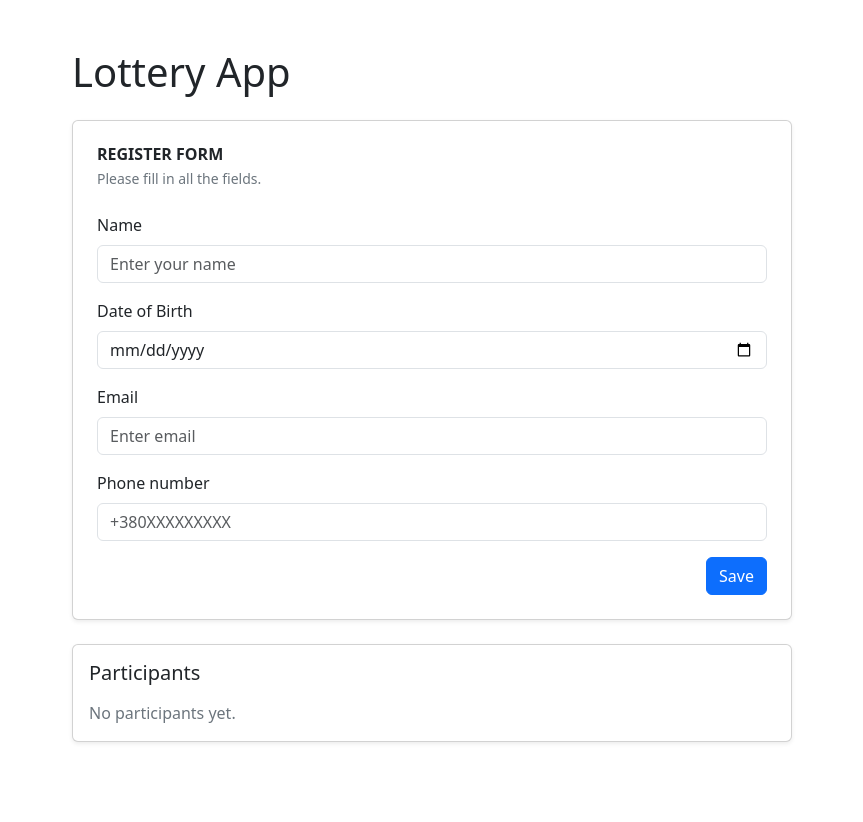
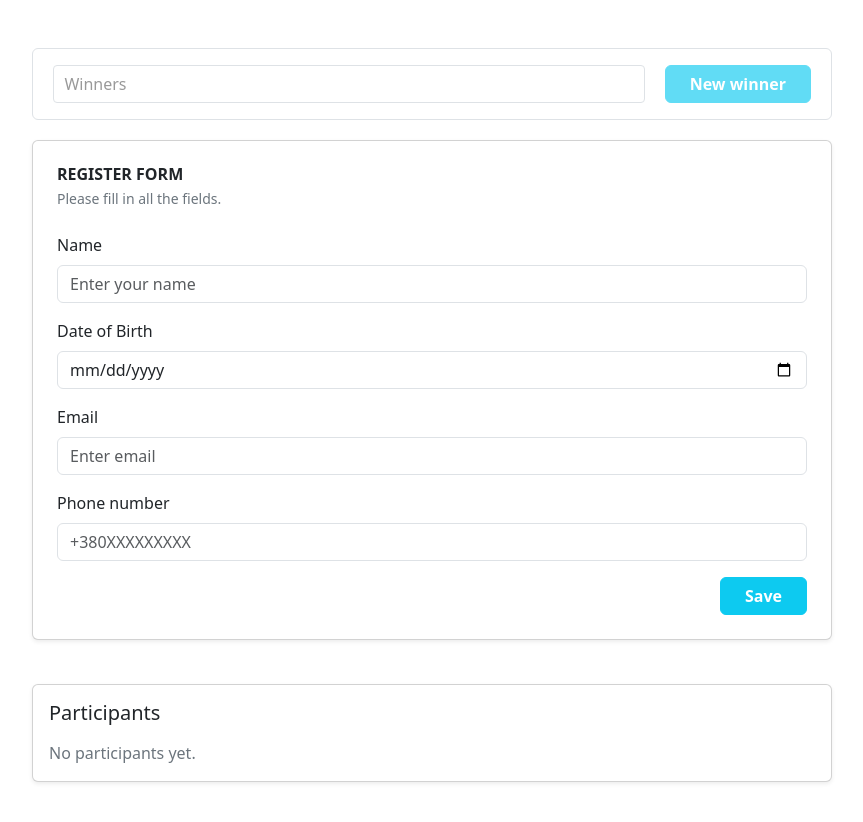
Before and after one commit to sebsnake2/vue-lottery-app, a Vue app: page / in a window 1280 px wide. Shown: the top 822 px of the page, without its empty margins (208-1071 px from the left). Before the commit the page ends 800 px from the top, so only its background shows below. Built offline with nearby package versions, Linux system fonts and the light colour scheme; the HTML template or start-up script is replaced by a standard one.

Commit message:
feat: add random winner selection

```diff
--- a/src/App.vue
+++ b/src/App.vue
@@ -1,13 +1,35 @@
 <script setup lang="ts">
 import { computed, ref } from "vue";
 import RegistrationForm from "./components/RegistrationForm.vue";
+import ParticipantsTable from "./components/ParticipantsTable.vue";
+import WinnersBlock from "./components/WinnersBlock.vue";
 import type { Participant, ParticipantFormData } from "./types/participant";
-import ParticipantsTable from "./components/ParticipantsTable.vue";
 
 const participants = ref<Participant[]>([]);
+const winnerIds = ref<string[]>([]);
 
 const existingEmails = computed(() =>
   participants.value.map((participant) => participant.email),
+);
+
+const winners = computed(() =>
+  winnerIds.value
+    .map((id) =>
+      participants.value.find((participant) => participant.id === id),
+    )
+    .filter(
+      (participant): participant is Participant => participant !== undefined,
+    ),
+);
+
+const availableParticipants = computed(() =>
+  participants.value.filter(
+    (participant) => !winnerIds.value.includes(participant.id),
+  ),
+);
+
+const canPickWinner = computed(
+  () => winners.value.length < 3 && availableParticipants.value.length > 0,
 );
 
 function addParticipant(data: ParticipantFormData) {
@@ -31,15 +53,42 @@ function removeParticipant(id: string) {
   participants.value = participants.value.filter(
     (participant) => participant.id !== id,
   );
+
+  winnerIds.value = winnerIds.value.filter((winnerId) => winnerId !== id);
+}
+
+function pickWinner() {
+  if (!canPickWinner.value) {
+    return;
+  }
+
+  const randomIndex = Math.floor(
+    Math.random() * availableParticipants.value.length,
+  );
+
+  const winner = availableParticipants.value[randomIndex];
+
+  if (!winner) {
+    return;
+  }
+
+  winnerIds.value.push(winner.id);
+}
+
+function removeWinner(id: string) {
+  winnerIds.value = winnerIds.value.filter((winnerId) => winnerId !== id);
 }
 </script>
 
 <template>
   <main class="container py-5">
     <div class="lottery-app">
-      <h1 class="mb-4">
-        Lottery App
-      </h1>
+      <WinnersBlock
+        :winners="winners"
+        :can-pick-winner="canPickWinner"
+        @pick="pickWinner"
+        @remove="removeWinner"
+      />
 
       <RegistrationForm
         :existing-emails="existingEmails"
@@ -57,7 +106,10 @@ function removeParticipant(id: string) {
 
 <style scoped lang="scss">
 .lottery-app {
-  max-width: 720px;
+  display: flex;
+  flex-direction: column;
+  gap: 1.25rem;
+  max-width: 800px;
   margin: 0 auto;
 }
 </style>
--- /dev/null
+++ b/src/components/WinnerItem.vue
@@ -0,0 +1,49 @@
+<script setup lang="ts">
+defineProps<{
+  id: string;
+  name: string;
+}>();
+
+const emit = defineEmits<{
+  remove: [id: string];
+}>();
+</script>
+
+<template>
+  <span class="winner-badge">
+    {{ name }}
+
+    <button
+      type="button"
+      class="winner-remove"
+      aria-label="Remove winner"
+      @click="emit('remove', id)"
+    >
+      ×
+    </button>
+  </span>
+</template>
+
+<style scoped lang="scss">
+.winner-badge {
+  display: inline-flex;
+  align-items: center;
+  gap: 0.35rem;
+  padding: 0.25rem 0.5rem;
+  color: #fff;
+  font-size: 0.8rem;
+  font-weight: 600;
+  background: #35b5dc;
+  border-radius: 0.2rem;
+}
+
+.winner-remove {
+  padding: 0;
+  color: inherit;
+  font: inherit;
+  line-height: 1;
+  background: transparent;
+  border: 0;
+  cursor: pointer;
+}
+</style>
--- /dev/null
+++ b/src/components/WinnersBlock.vue
@@ -0,0 +1,72 @@
+<script setup lang="ts">
+import WinnerItem from "./WinnerItem.vue";
+import type { Participant } from "../types/participant";
+
+defineProps<{
+  winners: Participant[];
+  canPickWinner: boolean;
+}>();
+
+const emit = defineEmits<{
+  pick: [];
+  remove: [id: string];
+}>();
+</script>
+
+<template>
+  <section class="winners-panel">
+    <div class="winners-field">
+      <WinnerItem
+        v-for="winner in winners"
+        :id="winner.id"
+        :key="winner.id"
+        :name="winner.name"
+        @remove="emit('remove', $event)"
+      />
+
+      <span class="winners-placeholder"> Winners </span>
+    </div>
+
+    <button
+      type="button"
+      class="btn btn-info text-white fw-semibold px-4"
+      :disabled="!canPickWinner"
+      @click="emit('pick')"
+    >
+      New winner
+    </button>
+  </section>
+</template>
+
+<style scoped lang="scss">
+.winners-panel {
+  display: flex;
+  gap: 1.25rem;
+  padding: 1rem 1.25rem;
+  background: #fff;
+  border: 1px solid #dee2e6;
+  border-radius: 0.375rem;
+}
+
+.winners-field {
+  display: flex;
+  flex: 1;
+  align-items: center;
+  gap: 0.4rem;
+  min-height: 38px;
+  padding: 0.35rem 0.65rem;
+  overflow: hidden;
+  border: 1px solid #dee2e6;
+  border-radius: 0.25rem;
+}
+
+.winners-placeholder {
+  color: #999;
+}
+
+@media (max-width: 576px) {
+  .winners-panel {
+    flex-direction: column;
+  }
+}
+</style>
--- a/src/components/ui/AppButton.vue
+++ b/src/components/ui/AppButton.vue
@@ -14,7 +14,7 @@ withDefaults(
 <template>
   <button
     :type="type"
-    class="btn btn-primary"
+    class="btn btn-info text-white fw-semibold px-4"
     :disabled="disabled"
   >
     <slot />
```
